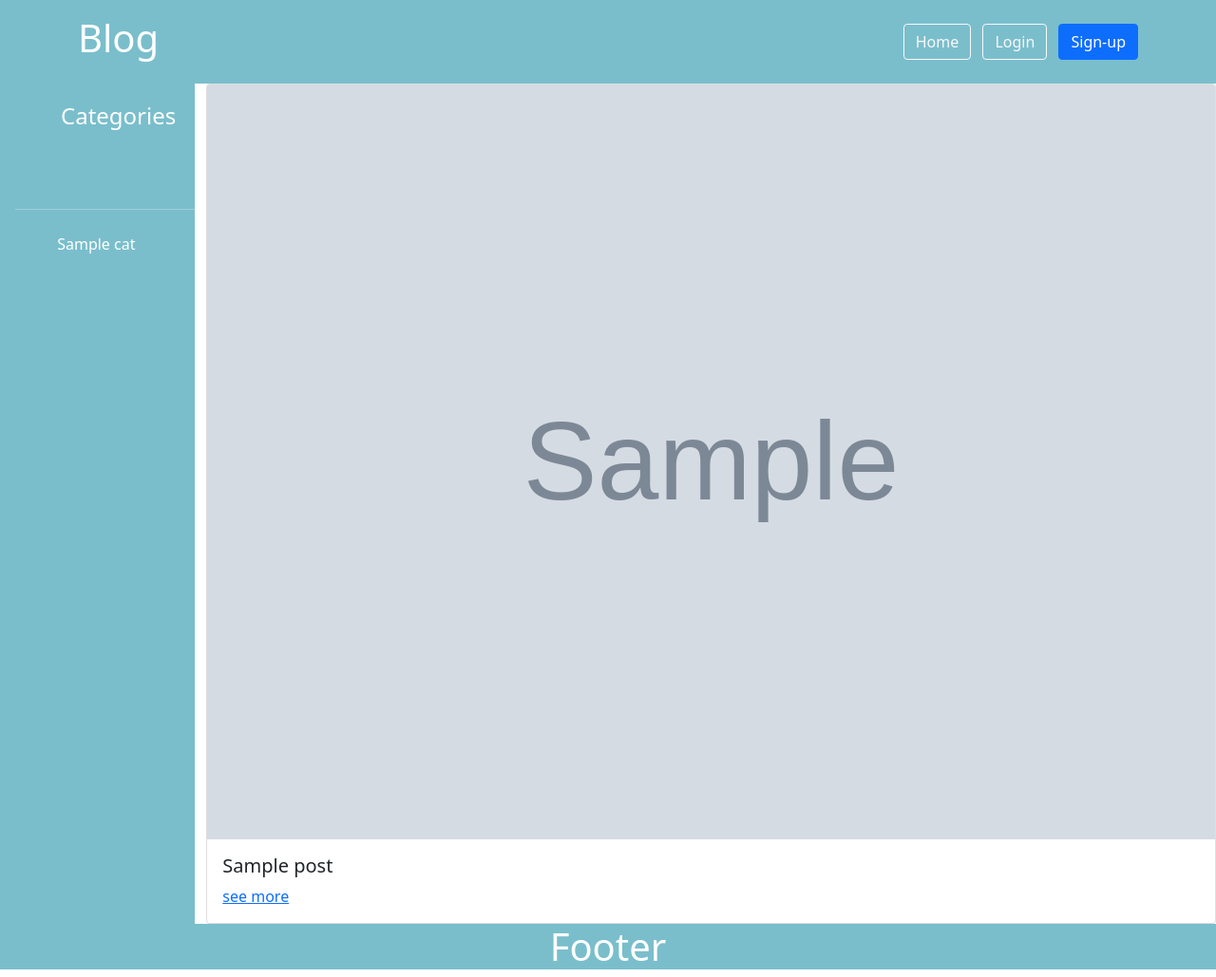
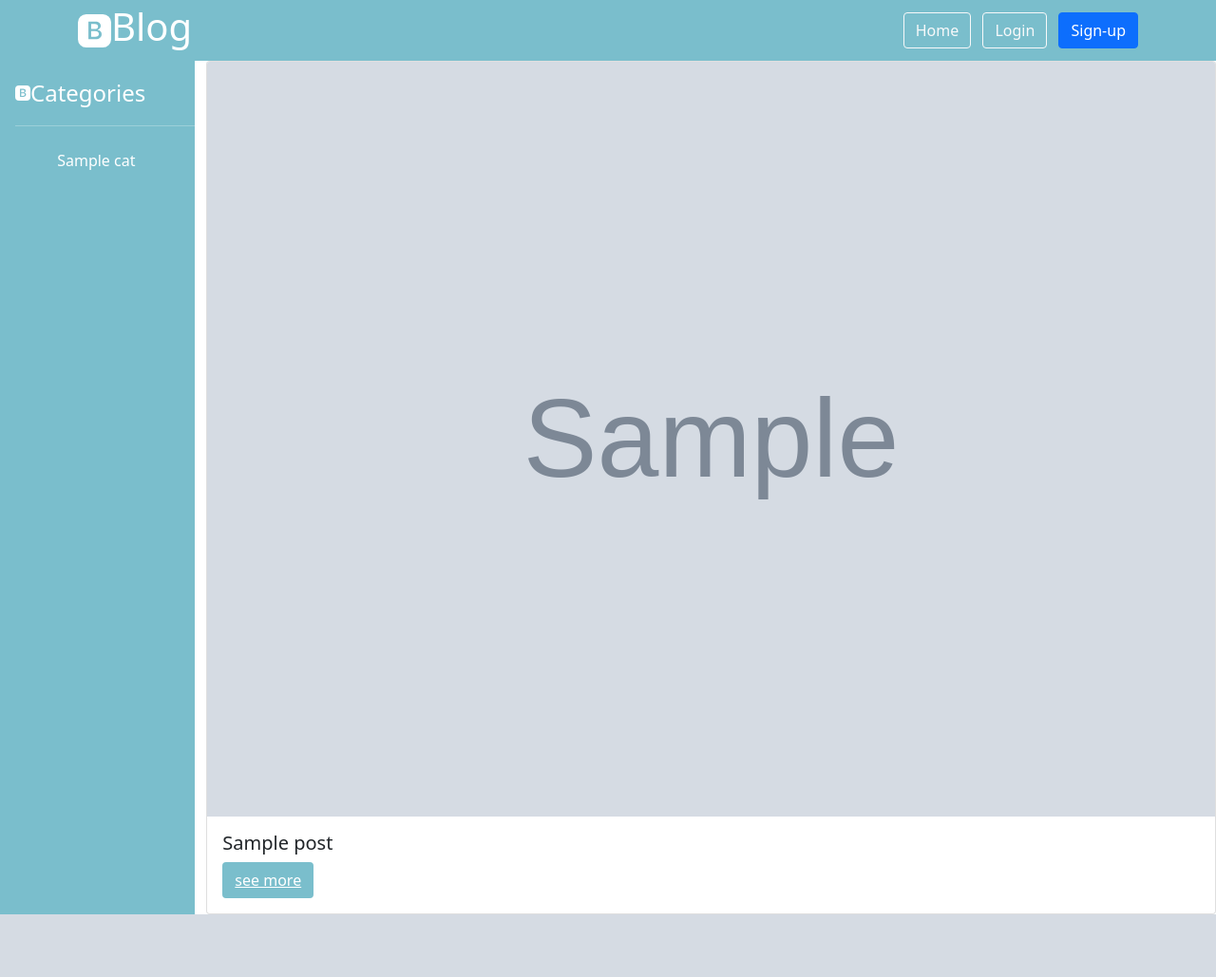
Before and after one commit to sandra-girgis/django_blog, a Django app: template templates/djapp/home.html in a window 1280 px wide. Shown: the whole page at 95% size. After the commit the page ends 963 px from the top, so only its background shows below. Run offline with Django 4.2, Linux system fonts and the light colour scheme; the template is opened without the code that fills it: most values are stand-ins (such as "Sample title", 1, 10 or a date in 2020); grey boxes marked "Sample" are stand-in pictures.

Commit message:
design modification

```diff
--- a/blog/settings.py
+++ b/blog/settings.py
@@ -75,8 +75,8 @@ DATABASES = {
     'default': {
         'ENGINE': 'django.db.backends.mysql',
         'NAME':'blog',
-        'USER': 'sandra',
-        'PASSWORD': 'Sandrajo@99'
+        'USER': 'samahg',
+        'PASSWORD': 'passw0rd'
     }
 }
 
--- a/templates/djapp/base.html
+++ b/templates/djapp/base.html
@@ -2,6 +2,7 @@
 <html>
     <head>
         <link href="https://cdn.jsdelivr.net/npm/bootstrap@5.0.2/dist/css/bootstrap.min.css" rel="stylesheet" integrity="sha384-EVSTQN3/azprG1Anm3QDgpJLIm9Nao0Yz1ztcQTwFspd3yD65VohhpuuCOmLASjC" crossorigin="anonymous">
+
         <style>
             .img{
                 background-image: url('{% static "img/com.jpg" %}');
--- a/templates/djapp/footer.html
+++ b/templates/djapp/footer.html
@@ -1,2 +1,2 @@
 
-<center><h1 style="background-color: #7abecc; color:#fff;">Footer</h1></center>
+<!-- <center><h1 style="background-color: #7abecc; color:#fff;">Footer</h1></center> -->
--- a/templates/djapp/header.html
+++ b/templates/djapp/header.html
@@ -1,7 +1,11 @@
-<header class="p-3 text-white" style="background-color: #7abecc;">
+<header class="p-1 text-white" style="background-color: #7abecc;">
   <div class="container">
     <div class="d-flex flex-wrap align-items-center justify-content-center justify-content-lg-start">
-     <h1>Blog</h1>
+      <svg xmlns="http://www.w3.org/2000/svg" width="35" height="45" fill="currentColor" class="bi bi-bootstrap-fill" viewBox="0 0 16 16">
+        <path d="M6.375 7.125V4.658h1.78c.973 0 1.542.457 1.542 1.237 0 .802-.604 1.23-1.764 1.23H6.375zm0 3.762h1.898c1.184 0 1.81-.48 1.81-1.377 0-.885-.65-1.348-1.886-1.348H6.375v2.725z"/>
+        <path d="M4.002 0a4 4 0 0 0-4 4v8a4 4 0 0 0 4 4h8a4 4 0 0 0 4-4V4a4 4 0 0 0-4-4h-8zm1.06 12V3.545h3.399c1.587 0 2.543.809 2.543 2.11 0 .884-.65 1.675-1.483 1.816v.1c1.143.117 1.904.931 1.904 2.033 0 1.488-1.084 2.396-2.888 2.396H5.062z"/>
+      </svg>
+      <h1>Blog</h1>
       <ul class="nav col-12 col-lg-auto me-lg-auto mb-2 justify-content-center mb-md-0"></ul>
       <div class="text-end">
         <a href="{% url 'home' %}" class="btn btn-outline-light me-2">Home</a>
--- a/templates/djapp/home.html
+++ b/templates/djapp/home.html
@@ -1,26 +1,20 @@
 {% extends 'djapp/base.html' %}
 {% load static %}
 {% block main_block%}
-
-
-    <!-- <div class="container"> -->
-    <!-- <div  style= "position: relative;"> -->
     <div class="row">
       <div class="col-md-2" style=" background-color: #7abecc;">
         <div
           class="d-flex flex-column flex-shrink-0 p-3 text-white"
-          style="width: 280px"
-        >
-          <a
-            href="/"
-            class="d-flex align-items-center mb-3 mb-md-0 me-md-auto text-white text-decoration-none"
-          >
-            <svg class="bi me-2" width="40" height="32">
-              <use xlink:href="#bootstrap"></use>
-            </svg>
-            <span class="fs-4" style="height:100px;">Categories</span>
+          style="width: 280px" >
+          <a href="/"
+            class="d-flex align-items-center mb-3 mb-md-0 me-md-auto text-white text-decoration-none">
+          <svg xmlns="http://www.w3.org/2000/svg" width="16" height="16" fill="currentColor" class="bi bi-bootstrap-fill" viewBox="0 0 16 16">
+            <path d="M6.375 7.125V4.658h1.78c.973 0 1.542.457 1.542 1.237 0 .802-.604 1.23-1.764 1.23H6.375zm0 3.762h1.898c1.184 0 1.81-.48 1.81-1.377 0-.885-.65-1.348-1.886-1.348H6.375v2.725z"/>
+            <path d="M4.002 0a4 4 0 0 0-4 4v8a4 4 0 0 0 4 4h8a4 4 0 0 0 4-4V4a4 4 0 0 0-4-4h-8zm1.06 12V3.545h3.399c1.587 0 2.543.809 2.543 2.11 0 .884-.65 1.675-1.483 1.816v.1c1.143.117 1.904.931 1.904 2.033 0 1.488-1.084 2.396-2.888 2.396H5.062z"/>
+          </svg>
+            <span class="fs-4">Categories</span>
           </a>
-          <hr />
+          <hr/>
           <ul class="nav nav-pills flex-column mb-auto">
             {% for cat in categories %}
             <li class="nav-item">
@@ -33,9 +27,9 @@
               <!-- if user login show Subscribe and unSubscribe -->
               {% if request.user.id %}
               {% if cat.Name in my_category %}
-                <button type="button" class="btn btn-outline-light"><a href="/djapp/unsubscribe/{{cat.id}}">Unsubscribe</a></button>
+                <button type="button" class="btn btn-outline-light"><a href="/djapp/unsubscribe/{{cat.id}}" style= "color:rgb(75, 73, 73)">Unsubscribe</a></button>
                 {% else %}
-                <button type="button" class="btn btn-outline-light"><a href="/djapp/subscribe/{{cat.id}}">Subscribe</a></button>
+                <button type="button" class="btn btn-outline-light"><a href="/djapp/subscribe/{{cat.id}}" style="color:rgb(116, 116, 116)">Subscribe</a></button>
               {% endif %}
               {% endif %}
             </li>
@@ -46,19 +40,15 @@
 <!-- ------------------------------------------------------------------------- -->
       <div class="col-md-10">
         {% for post in posts %}
-          <div class="card" style="width:100%">
+          <div class="card" style="width:100%;">
             <img src="{% static 'img/' %}{{post.Picture}}" class="card-img-top" alt="..."/>
             <div class="card-body col-12 ">
               <h5 class="card-title">{{post.Title}}</h5>
-              <!-- <p class="card-text">{{post.Content}}</p> -->
-              <a href="{% url 'p_show' post.id %}">see more</a>
+              <button type="button" class="btn btn-outline"style=" background-color: #7abecc;"><a href="{% url 'p_show' post.id %}"style="color:white">see more</a></button>
             </div>
           </div>
         {% endfor %}
 <!-- --------------------------------------------------------------- -->
       </div>
     </div>
-  <!-- </div> -->
-    <!-- </div> -->
-
 {% endblock %}
--- a/templates/djapp/post.html
+++ b/templates/djapp/post.html
@@ -2,7 +2,7 @@
 {% load static %}
 
 {% block main_block %}
-<div class="card mx-auto" style="width: 18rem;">
+<div class="card mx-auto" style="width: 70%;">
     <h3 class="card-title">{{ Post.User_id }}
     <span class="fs-6 fw-light">{{ Post.Date }}</span>
     </h3>
```
Also changed, not shown: templates/djapp/blog.html (+3 -5 lines), templates/djapp/login.html (+4 -4 lines), templates/djapp/register.html (+4 -4 lines), static/img/Screenshot_from_2022-02-16_03-44-11_o9FyrQE.png (added), static/img/com.jpg (added).
